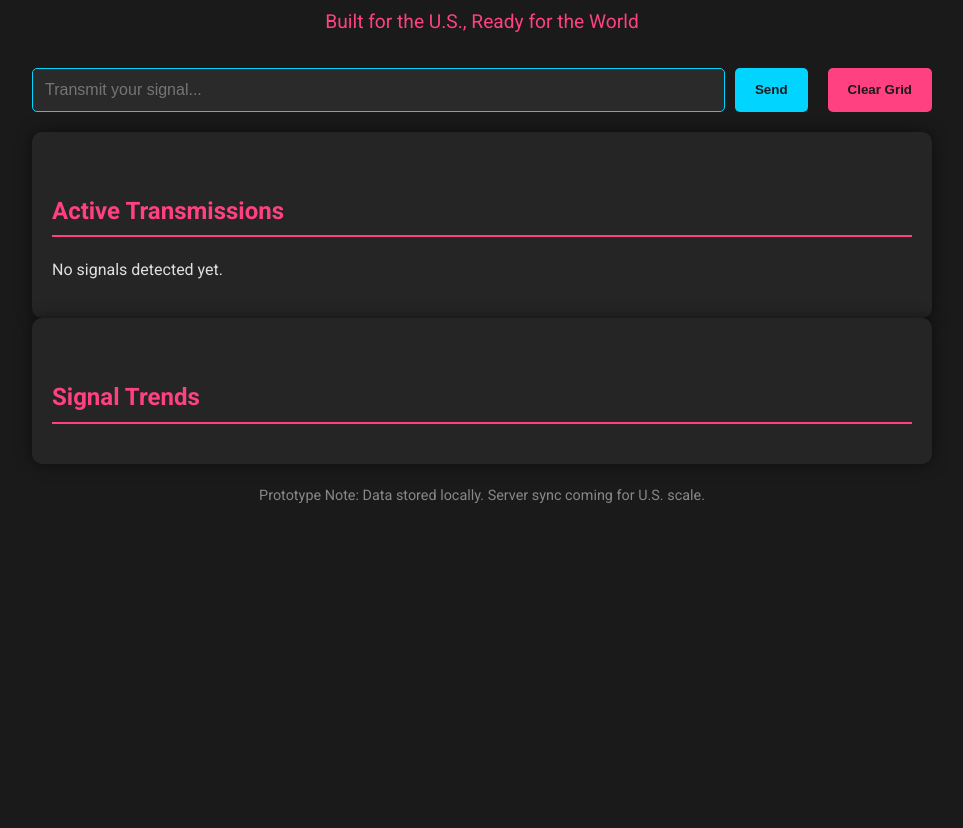
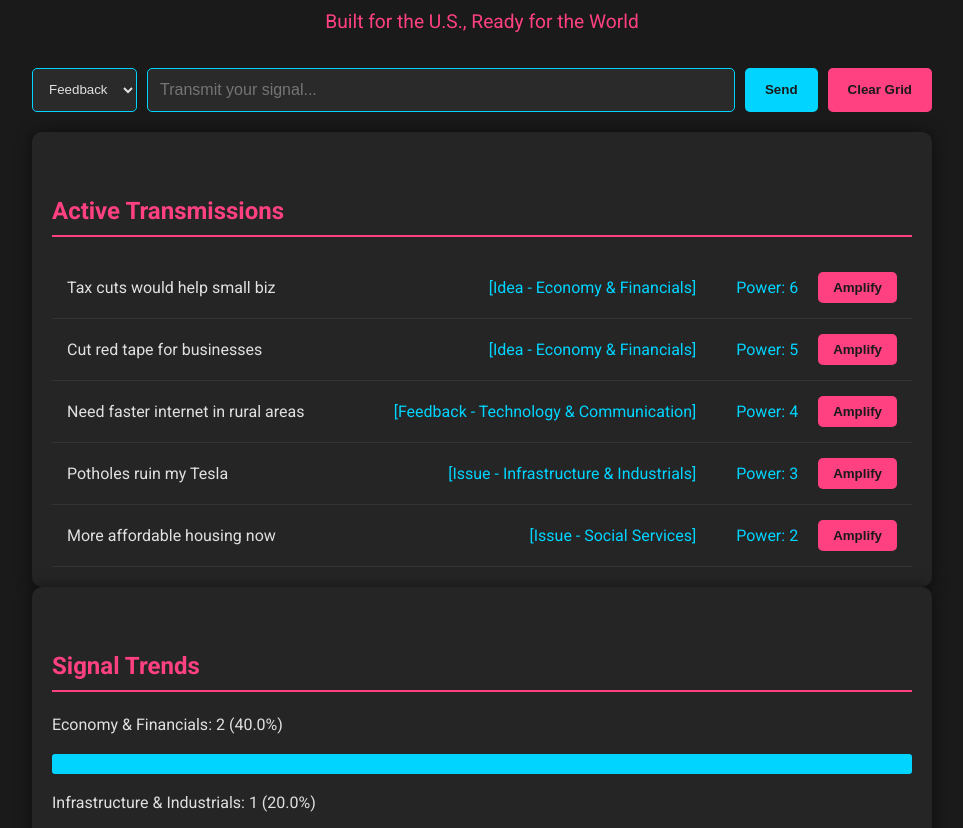
Before and after one commit to ClayWarren/citizenfeedback, a plain HTML site: page index.html in a window 1280 px wide. Shown: the part 114-942 px from the top of the page, without its empty margins (158-1121 px from the left). Before the commit the page ends 800 px from the top, so only its background shows below. Drawn offline with Linux system fonts and the light colour scheme.

Commit message:
Update index.html

```diff
--- a/index.html
+++ b/index.html
@@ -40,6 +40,7 @@
             display: flex;
             gap: 10px;
             margin-bottom: 20px;
+            flex-wrap: wrap;
         }
         #feedback-input {
             flex: 1;
@@ -50,11 +51,19 @@
             border-radius: 5px;
             font-size: 1em;
             transition: border-color 0.3s;
+            min-width: 200px;
         }
         #feedback-input:focus {
             outline: none;
             border-color: #ff4081;
             box-shadow: 0 0 5px rgba(255, 64, 129, 0.5);
+        }
+        #submission-type {
+            padding: 12px;
+            background: #2a2a2a;
+            border: 1px solid #00d4ff;
+            color: #e0e0e0;
+            border-radius: 5px;
         }
         button {
             padding: 12px 20px;
@@ -72,7 +81,6 @@
         }
         #clear-btn {
             background: #ff4081;
-            margin-left: 10px;
         }
         #clear-btn:hover {
             background: #e91e63;
@@ -109,18 +117,26 @@
         .upvote-btn:hover {
             background: #00d4ff;
         }
-        #trends-content p {
-            margin: 10px 0;
-            color: #e0e0e0;
+        #trends-content {
+            margin-top: 20px;
         }
-        #trends-content span {
-            color: #ff4081;
-            font-weight: bold;
+        .trend-bar {
+            height: 20px;
+            background: #00d4ff;
+            margin: 5px 0;
+            border-radius: 3px;
+            transition: width 0.5s;
         }
         #note {
             font-size: 0.9em;
             color: #888;
             text-align: center;
+            margin-top: 20px;
+        }
+        #footer {
+            text-align: center;
+            font-size: 0.8em;
+            color: #666;
             margin-top: 20px;
         }
     </style>
@@ -130,6 +146,11 @@
     <h1>Citizen Feedback Grid</h1>
     <div id="subtitle">Built for the U.S., Ready for the World</div>
     <div id="feedback-form">
+        <select id="submission-type">
+            <option value="Feedback">Feedback</option>
+            <option value="Issue">Issue</option>
+            <option value="Idea">Idea</option>
+        </select>
         <input type="text" id="feedback-input" placeholder="Transmit your signal...">
         <button onclick="submitFeedback()">Send</button>
         <button id="clear-btn" onclick="clearData()">Clear Grid</button>
@@ -140,48 +161,57 @@
         <div id="trends-content"></div>
     </div>
     <div id="note">Prototype Note: Data stored locally. Server sync coming for U.S. scale.</div>
+    <div id="footer">Powered by xAI</div>
 
     <script>
-        let feedbackItems = JSON.parse(localStorage.getItem('feedbackItems')) || [];
+        let feedbackItems = JSON.parse(localStorage.getItem('feedbackItems')) || [
+            { text: "Cut red tape for businesses", category: "Economy & Financials", timestamp: Date.now() - 3600000, votes: 5, type: "Idea" },
+            { text: "Potholes ruin my Tesla", category: "Infrastructure & Industrials", timestamp: Date.now() - 1800000, votes: 3, type: "Issue" },
+            { text: "Need faster internet in rural areas", category: "Technology & Communication", timestamp: Date.now() - 900000, votes: 4, type: "Feedback" },
+            { text: "More affordable housing now", category: "Social Services", timestamp: Date.now() - 600000, votes: 2, type: "Issue" },
+            { text: "Tax cuts would help small biz", category: "Economy & Financials", timestamp: Date.now() - 300000, votes: 6, type: "Idea" }
+        ];
+
         const categories = {
-            "Infrastructure": [
-                "pothole", "road", "highway", "street", "bridge", "car", "traffic",
-                "transport", "construction", "repair", "sidewalk", "tunnel", "power",
-                "water", "grid", "utility"
+            "Infrastructure & Industrials": [
+                "pothole", "road", "highway", "street", "bridge", "car", "traffic", "transport",
+                "construction", "repair", "sidewalk", "tunnel", "factory", "industry", "machine"
             ],
-            "Health": [
-                "health", "hospital", "doctor", "nurse", "care", "medicine", "clinic",
-                "patient", "treatment", "disease", "mental", "wellness", "emergency",
-                "vaccine", "pharmacy"
+            "Health Care": [
+                "health", "hospital", "doctor", "nurse", "care", "medicine", "clinic", "patient",
+                "treatment", "disease", "mental", "wellness", "emergency", "vaccine", "pharmacy"
             ],
             "Education": [
-                "school", "teacher", "student", "education", "class", "learning",
-                "university", "college", "book", "curriculum", "funding", "study",
-                "academy", "scholar"
+                "school", "teacher", "student", "education", "class", "learning", "university",
+                "college", "book", "curriculum", "funding", "study", "academy", "scholar"
             ],
-            "Economy": [
-                "tax", "job", "work", "rent", "cost", "price", "wage", "economy",
-                "business", "inflation", "money", "pay", "unemployment", "trade"
+            "Economy & Financials": [
+                "tax", "job", "work", "rent", "cost", "price", "wage", "economy", "business",
+                "inflation", "money", "pay", "unemployment", "trade", "bank", "finance", "loan"
             ],
             "Safety": [
-                "crime", "police", "gun", "safety", "fire", "emergency", "law",
-                "security", "violence", "protect", "theft", "assault"
+                "crime", "police", "gun", "safety", "fire", "emergency", "law", "security",
+                "violence", "protect", "theft", "assault"
             ],
-            "Environment": [
-                "climate", "pollution", "water", "air", "solar", "wind", "flood",
-                "forest", "green", "energy", "recycle", "weather", "earth"
+            "Environment & Energy": [
+                "climate", "pollution", "water", "air", "solar", "wind", "flood", "forest",
+                "green", "energy", "oil", "gas", "renewable", "carbon"
             ],
             "Governance": [
-                "vote", "law", "politician", "corrupt", "government", "service",
-                "dmv", "policy", "rights", "election", "bill", "justice"
+                "vote", "law", "politician", "corrupt", "government", "service", "dmv", "policy",
+                "rights", "election", "bill", "justice"
             ],
             "Social Services": [
-                "welfare", "housing", "homeless", "food", "benefit", "shelter",
-                "support", "aid", "poverty", "assistance", "family"
+                "welfare", "housing", "homeless", "food", "benefit", "shelter", "support", "aid",
+                "poverty", "assistance", "family"
             ],
-            "Technology": [
-                "internet", "wifi", "tech", "ai", "robot", "digital", "website",
-                "app", "software", "data", "network", "cyber"
+            "Technology & Communication": [
+                "internet", "wifi", "tech", "ai", "robot", "digital", "website", "app", "software",
+                "data", "network", "cyber", "phone", "media", "telecom"
+            ],
+            "Consumer Markets": [
+                "shop", "store", "retail", "car", "auto", "food", "drink", "price", "product",
+                "brand", "buy", "sell", "market", "grocery"
             ],
             "Other": []
         };
@@ -198,6 +228,7 @@
 
         function submitFeedback() {
             const input = document.getElementById('feedback-input');
+            const type = document.getElementById('submission-type').value;
             const text = input.value.trim();
             if (!text) {
                 alert("Signal too weak—amplify your input!");
@@ -208,7 +239,8 @@
                 text: text,
                 category: categorize(text),
                 timestamp: Date.now(),
-                votes: 1
+                votes: 1,
+                type: type
             };
             feedbackItems.push(item);
             input.value = '';
@@ -253,7 +285,7 @@
                 div.className = 'feedback-item';
                 div.innerHTML = `
                     <span class="feedback-text">${item.text}</span>
-                    <span class="feedback-meta">[${item.category}]</span>
+                    <span class="feedback-meta">[${item.type} - ${item.category}]</span>
                     <span class="feedback-meta">Power: ${item.votes}</span>
                     <button class="upvote-btn" onclick="upvote(${feedbackItems.indexOf(item)})">Amplify</button>
                 `;
@@ -267,7 +299,11 @@
             const total = feedbackItems.length;
             for (let category in categoryCounts) {
                 const percent = (categoryCounts[category] / total * 100).toFixed(1);
-                trends.innerHTML += `<p>${category}: <span>${categoryCounts[category]} (${percent}%)</span></p>`;
+                const width = Math.min(percent * 3, 100); // Cap at 100% width
+                trends.innerHTML += `
+                    <p>${category}: <span>${categoryCounts[category]} (${percent}%)</span></p>
+                    <div class="trend-bar" style="width: ${width}%"></div>
+                `;
             }
         }
 
```
